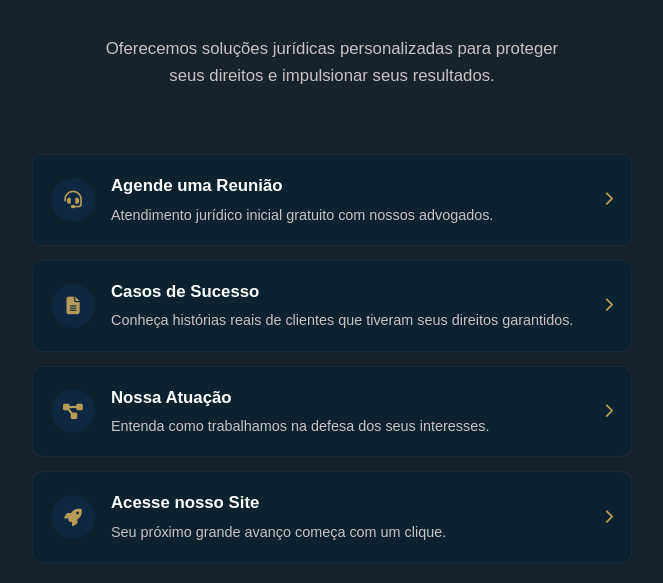
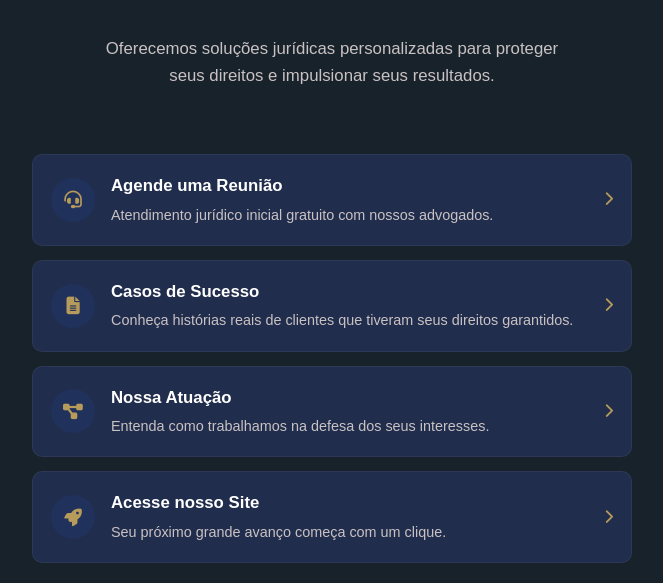
Before and after one commit to sweeduardacavalcante/ropelinks, a plain HTML site: page index.html in a window 1280 px wide. Shown: the part 217-800 px from the top of the page, without its empty margins (308-971 px from the left). Drawn offline with Linux system fonts and the light colour scheme.

Commit message:
Update style.css

```diff
--- a/style.css
+++ b/style.css
@@ -5,7 +5,7 @@
     --text-color: #ffffff;          /* Texto principal em branco */
     --text-light: #c9c2c3;          /* Texto secundário em cinza claro */
     --bg-color: #18222b;            /* Fundo azul escuro */
-    --card-bg: #0C222E;             /* Card azul escuro 2 */
+    --card-bg: #212D4D;             /* Card azul escuro 2 */
     --card-hover: #334577;          /* Hover em azul acinzentado */
     --border-radius: 10px;
     --box-shadow: 0 4px 12px rgba(0, 0, 0, 0.3);
```
